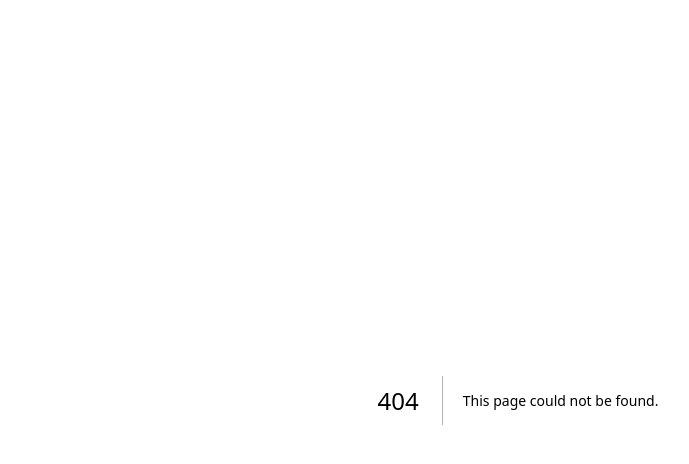
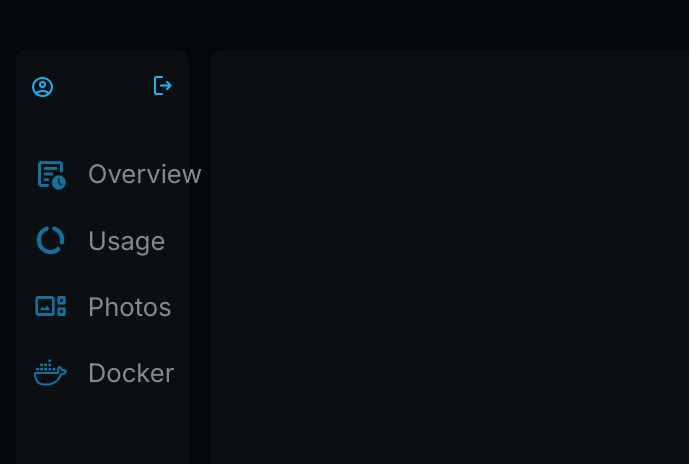
Before and after one commit to Teeco123/server-manager, a Next.js app: page /dashboard/photos in a window 1280 px wide. Before the commit this address had no page. Shown: the top 464 px of the page, without its empty margins (122-811 px from the left). Built offline with nearby package versions, Linux system fonts and the light colour scheme; no server answers; the database is empty.

Commit message:
created photos page

```diff
--- a/app/components/navbar/navbar.tsx
+++ b/app/components/navbar/navbar.tsx
@@ -17,36 +17,36 @@ export default function Navbar() {
 	return (
 		<div className='navbar'>
 			<div className='user-info'>
-				<img src='account.png' />
+				<img src='/account.png' />
 				<div className='user'>{username}</div>
 				<form action={Logout}>
 					<button>
-						<img src='logout.png' />
+						<img src='/logout.png' />
 					</button>
 				</form>
 			</div>
 			<a
 				href='/dashboard'
 				className='nav-tile'>
-				<img src='overview.png' />
+				<img src='/overview.png' />
 				<div className='tile-name'>Overview</div>
 			</a>
 			<a
 				href='/usage'
 				className='nav-tile'>
-				<img src='usage.png' />
+				<img src='/usage.png' />
 				<div className='tile-name'>Usage</div>
 			</a>
 			<a
 				href='/photos'
 				className='nav-tile'>
-				<img src='photos.png' />
+				<img src='/photos.png' />
 				<div className='tile-name'>Photos</div>
 			</a>
 			<a
 				href='/docker'
 				className='nav-tile'>
-				<img src='docker.png' />
+				<img src='/docker.png' />
 				<div className='tile-name'>Docker</div>
 			</a>
 		</div>
--- /dev/null
+++ b/app/dashboard/photos/page.tsx
@@ -0,0 +1,5 @@
+import "./style.scss";
+
+export default function Photos() {
+	return <div className='main-panel'></div>;
+}
--- /dev/null
+++ b/app/dashboard/photos/style.scss
@@ -0,0 +1,8 @@
+.main-panel{
+    background-color: #0b0f11;
+    display: flex;
+    color: #dcebf1;
+    border-radius: 10px;
+    width: 1217px;
+    margin: 1%;
+}
```
